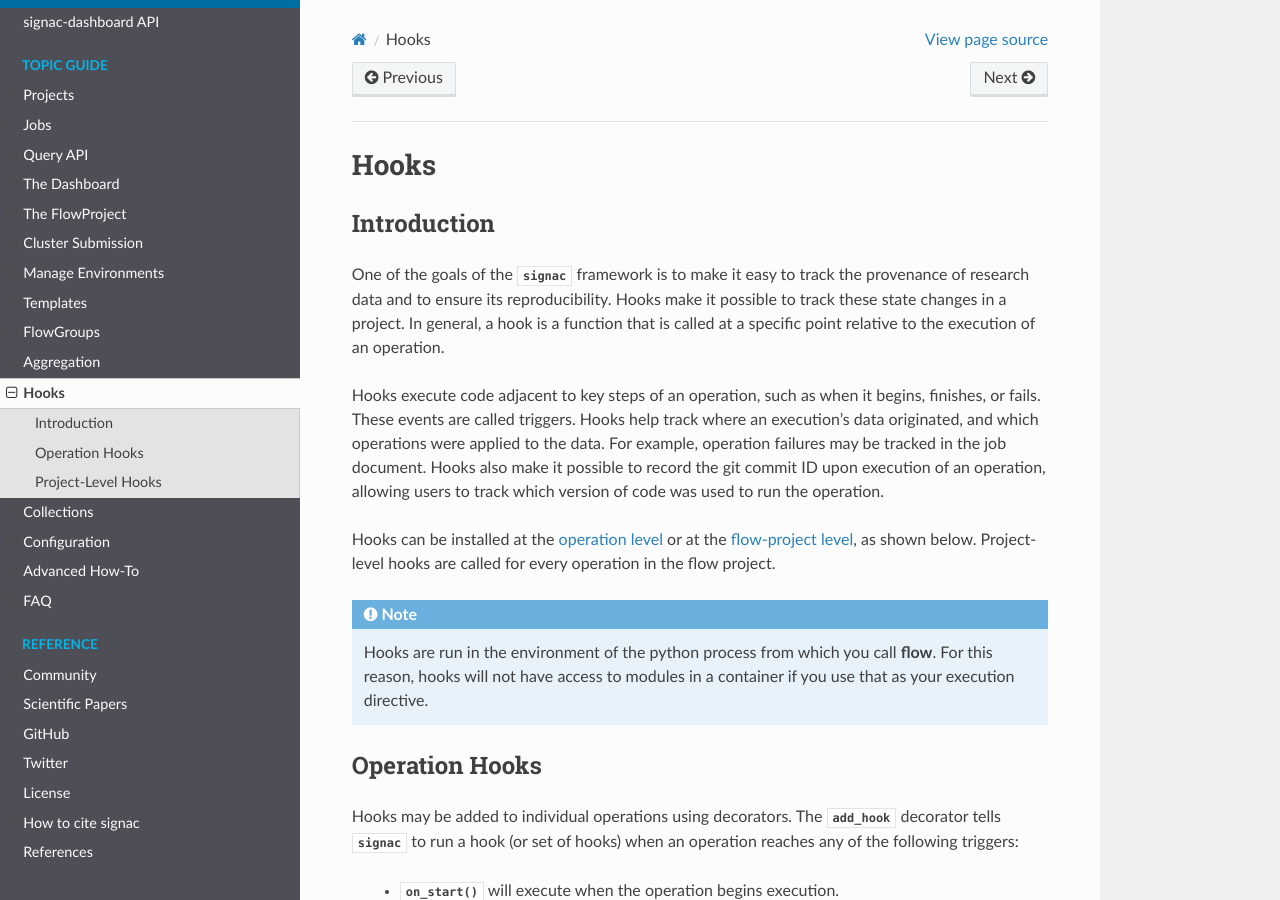
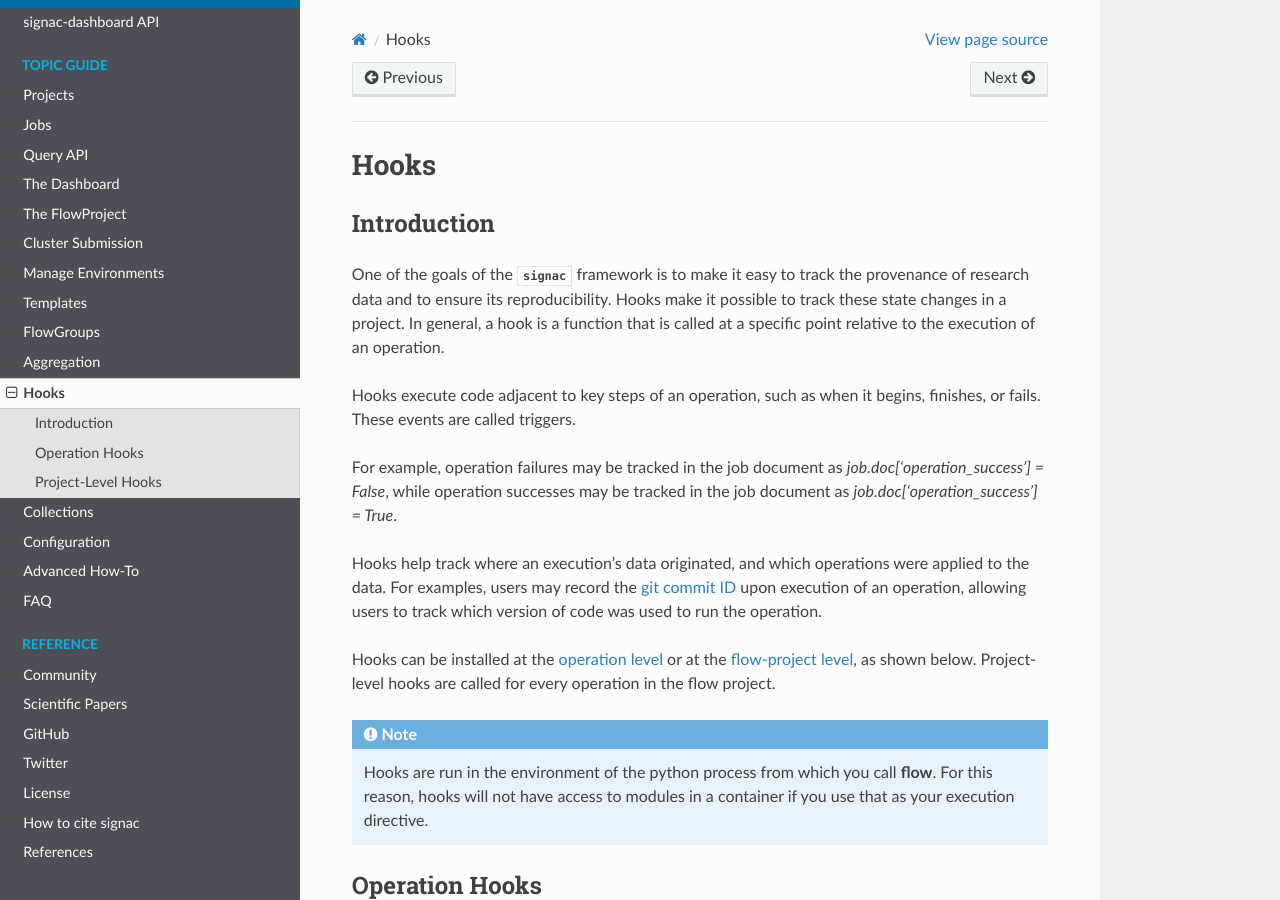
Before and after one commit to glotzerlab/signac-docs, a Sphinx documentation site: the page built from docs/source/hooks.rst, in a window 1280 px wide and 900 px high. Built offline with Sphinx 7.4.7 and the Read the Docs theme 2.0.0, drawn with Linux system fonts in a browser that asks for light colours; pages that are not in the unit, such as notebooks, are missing from menus; some of the changed text lies outside the part shown.

Commit message:
Applied suggestions from Alyssa and Corwin.

```diff
--- a/docs/source/hooks.rst
+++ b/docs/source/hooks.rst
@@ -17,9 +17,12 @@ In general, a hook is a function that is called at a specific point relative to
 Hooks execute code adjacent to key steps of an operation,
 such as when it begins, finishes, or fails. These events are
 called triggers.
+
+For example, operation failures may be tracked in the job document as `job.doc['operation_success'] = False`,
+while operation successes may be tracked in the job document as `job.doc['operation_success'] = True`.
+
 Hooks help track where an execution's data originated, and which operations were applied to the data.
-For example, operation failures may be tracked in the job document.
-Hooks also make it possible to record the git commit ID upon execution of an operation,
+For examples, users may record the `git commit ID <https://git-scm.com/book/en/v2/Git-Basics-Viewing-the-Commit-History>`_ upon execution of an operation,
 allowing users to track which version of code was used to run the operation.
 
 Hooks can be installed at the :ref:`operation level <operation hooks>`
```
Also changed, not shown: other parts of docs/source/hooks.rst (+8 -2 lines).
